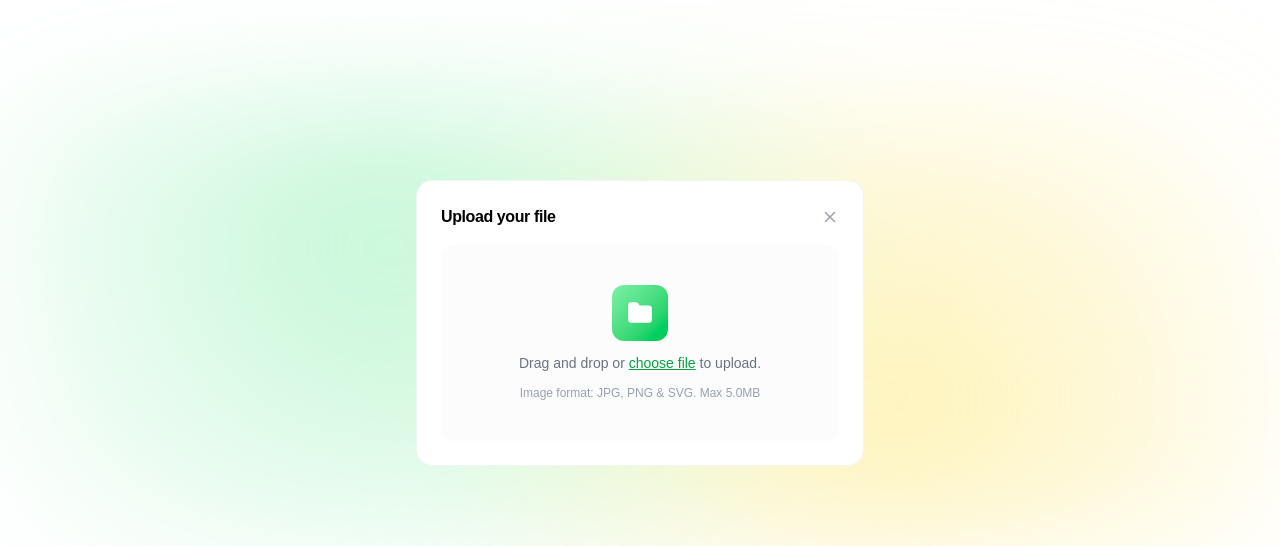
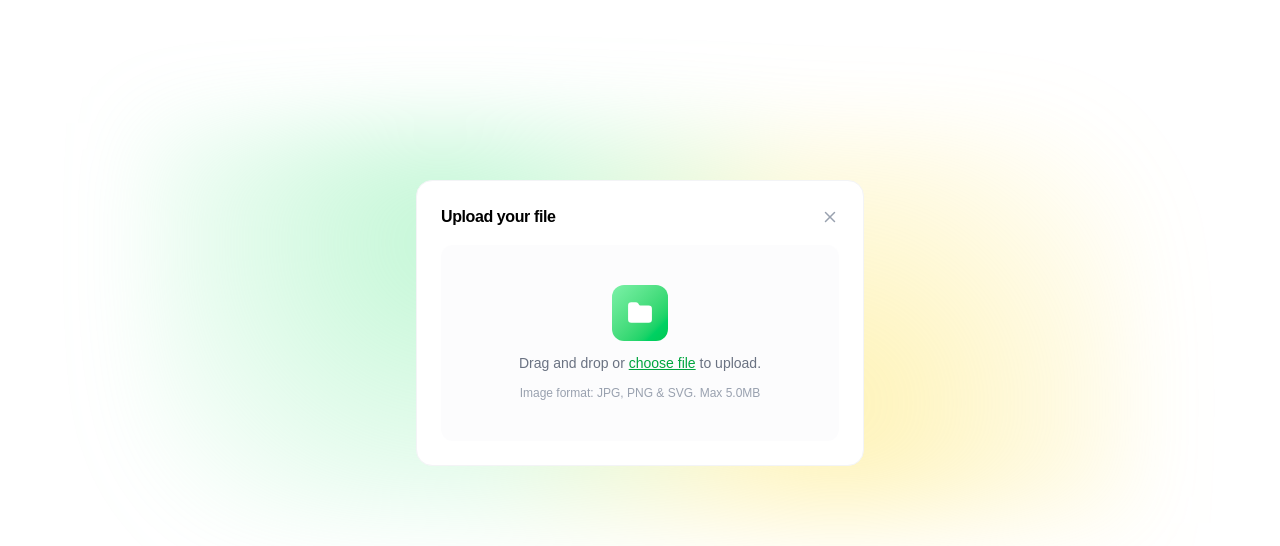
Before and after one commit to SukhdevThukral/shotcode, a Next.js app: page / in a window 1280 px wide. Shown: the part 794-1340 px from the top of the page. Built offline with nearby package versions, Linux system fonts and the light colour scheme.

Commit message:
feat: Enhance UploadModal background styling
* Adjust blur intensity for radial gradients in UploadModal.
* Set explicit width and height for the background blur effect.

```diff
--- a/app/UploadModal.tsx
+++ b/app/UploadModal.tsx
@@ -3,8 +3,10 @@ import {X, Folder} from "lucide-react";
 export default function UploadModal(){
     return(
         <div className="relative flex items-center justify-center p-20">
-            <div className="absolute inset-0 -z-10 blur-3xl"
+            <div className="absolute -z-10 blur-2xl"
             style={{
+                width: "1000px",
+                height: "400px",
                 background: "radial-gradient(circle at 30% 30%, rgba(134,239,172,0.5), transparent 50%), radial-gradient(circle at 70% 70%, rgba(253,224,71,0.4), transparent 50%)",
                 }}/>
             <div className="w-full max-w-md rounded-2xl border border-gray-100 bg-white p-6">
```
